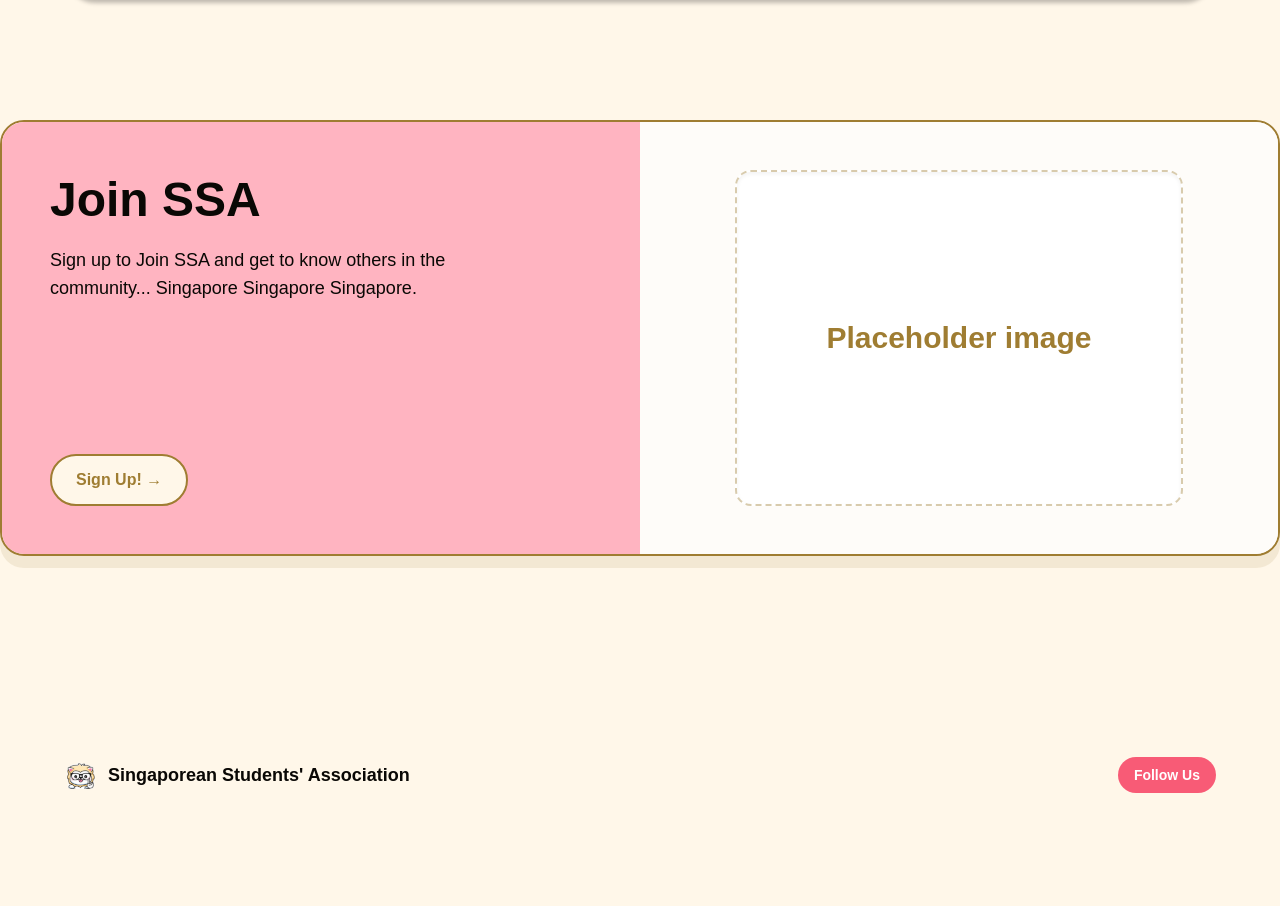
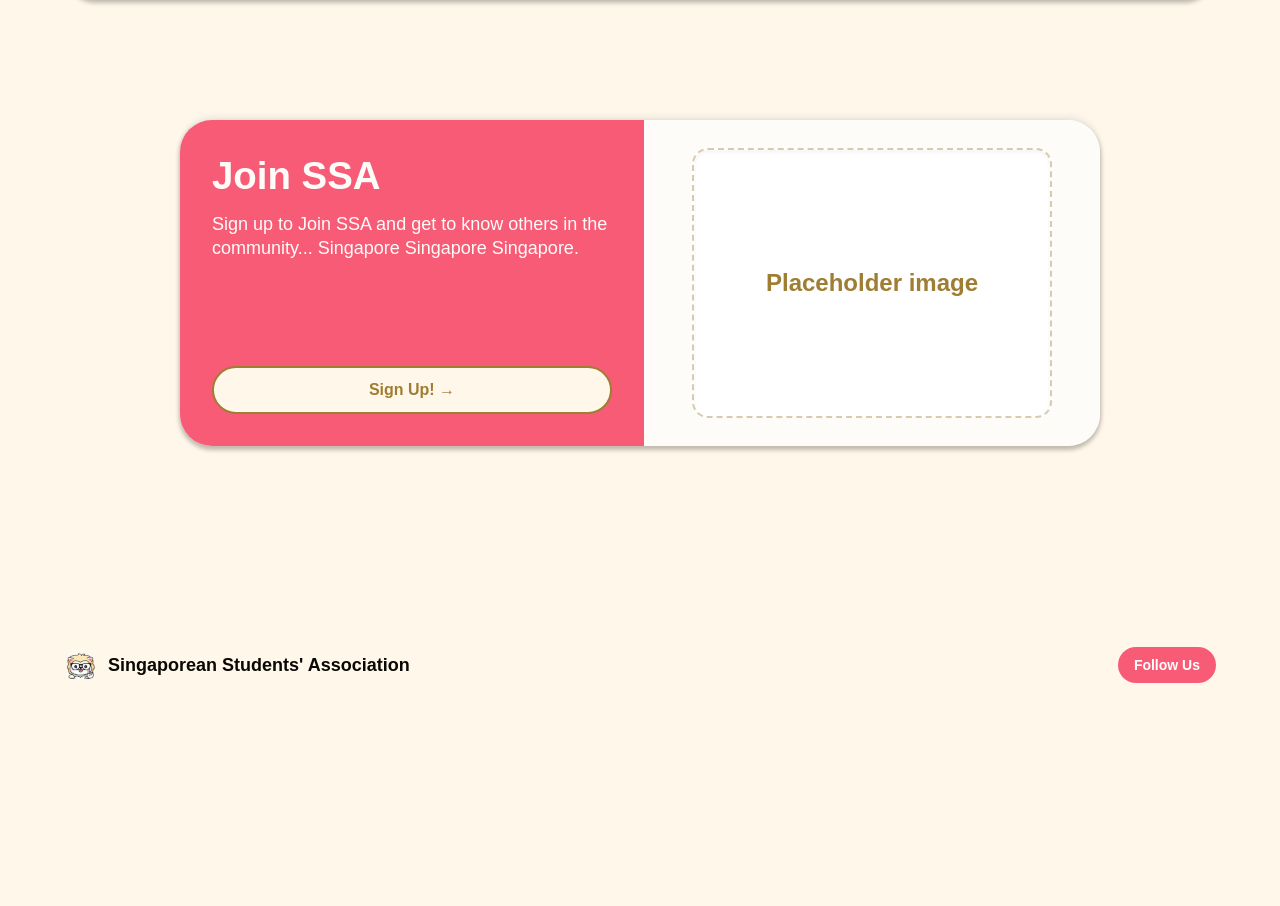
Before and after one commit to UoaWDCC/ssa, a Next.js app in the folder web/: page / in a window 1280 px wide. Shown: the part 1612-2518 px from the top of the page. Built offline with nearby package versions, Linux system fonts and the light colour scheme; a web font is replaced by a local one.

Commit message:
fix: styling changes to match figma

```diff
--- a/web/src/components/JoinCard.tsx
+++ b/web/src/components/JoinCard.tsx
@@ -1,13 +1,14 @@
 export default function JoinCard() {
   return (
-    <section className="w-full overflow-hidden rounded-3xl border-2 border-ssa-muted-gold bg-ssa-white shadow-[0_12px_0_rgba(159,125,50,0.12)]">
-      <div className="flex min-h-80 flex-col md:flex-row">
-        <div className="flex flex-1 flex-col justify-between gap-6 bg-ssa-pink p-6 sm:p-8 md:p-10 lg:p-12">
-          <div className="space-y-4">
-            <h2 className="font-averia text-4xl font-bold leading-tight text-ssa-black sm:text-5xl">
+    <div className="px-4 sm:px-6 md:px-8">
+      <section className="mx-auto w-full max-w-230 overflow-hidden rounded-4xl bg-ssa-card shadow-[0px_3px_4px_1px_#00000040,1px_-5px_4.3px_0px_#D5D5D54D]">
+        <div className="flex min-h-60 flex-col md:flex-row">
+          <div className="flex flex-1 flex-col justify-between gap-4 bg-ssa-red p-5 sm:p-6 md:p-7 lg:p-8">
+            <div className="space-y-3">
+              <h2 className="font-averia text-3xl font-bold leading-tight text-ssa-white sm:text-4xl lg:text-[2.4rem]">
                 Join SSA
               </h2>
-            <p className="max-w-md text-base leading-7 text-ssa-black sm:text-lg">
+              <p className="font-averia max-w-md text-sm leading-6 text-ssa-white sm:text-base lg:text-lg">
                 Sign up to Join SSA and get to know others in the community...
                 Singapore Singapore Singapore.
               </p>
@@ -15,20 +16,21 @@ export default function JoinCard() {
 
             <button
               type="button"
-            className="inline-flex w-fit items-center justify-center rounded-full border-2 border-ssa-muted-gold bg-ssa-yellow-light px-6 py-3 font-averia text-base font-bold text-ssa-muted-gold transition-transform duration-200 hover:-translate-y-0.5 hover:bg-ssa-yellow"
+              className="inline-flex w-full items-center justify-center rounded-full border-2 border-ssa-muted-gold bg-ssa-yellow-light px-4 py-2 font-averia text-sm font-bold text-ssa-muted-gold transition-transform duration-200 hover:-translate-y-0.5 hover:bg-ssa-yellow sm:px-5 sm:py-2.5 sm:text-base"
             >
               Sign Up! →
             </button>
           </div>
 
-        <div className="flex flex-1 items-center justify-center bg-ssa-white p-6 sm:p-8 md:p-10 lg:p-12">
-          <div className="flex aspect-4/3 w-full max-w-md items-center justify-center rounded-2xl border-2 border-dashed border-ssa-muted-gold/40 bg-white text-center shadow-inner">
-            <span className="px-6 font-averia text-2xl font-bold text-ssa-muted-gold sm:text-3xl">
+          <div className="flex flex-1 items-center justify-center bg-ssa-white p-4 sm:p-5 md:p-6 lg:p-7">
+            <div className="flex aspect-4/3 w-full max-w-70 items-center justify-center rounded-2xl border-2 border-dashed border-ssa-muted-gold/40 bg-white text-center shadow-inner sm:max-w-80 lg:max-w-90">
+              <span className="px-4 font-averia text-xl font-bold text-ssa-muted-gold sm:text-2xl">
                 Placeholder image
               </span>
             </div>
           </div>
         </div>
       </section>
+    </div>
   )
 }
```
Lines whose indentation alone changed are shown as unchanged.
